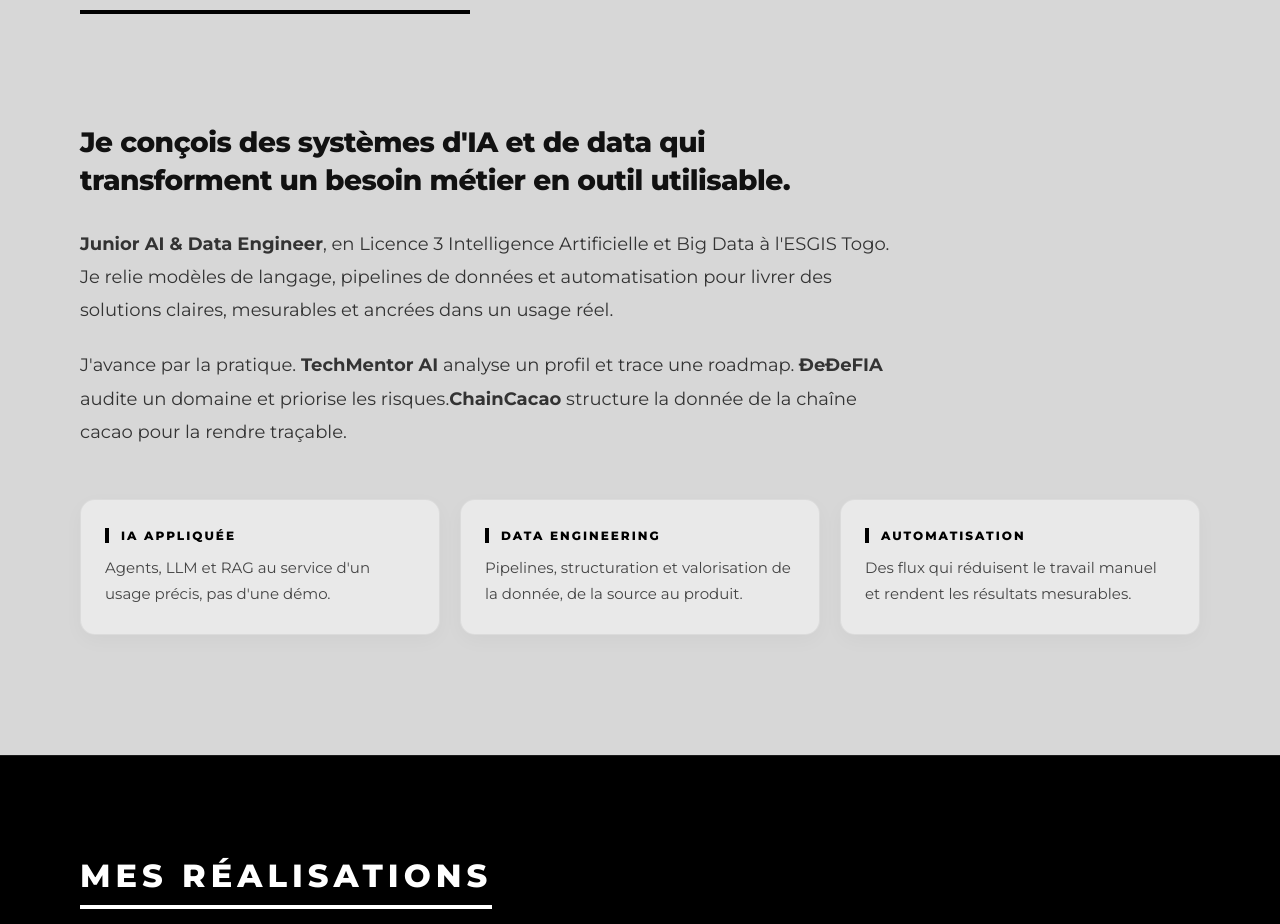
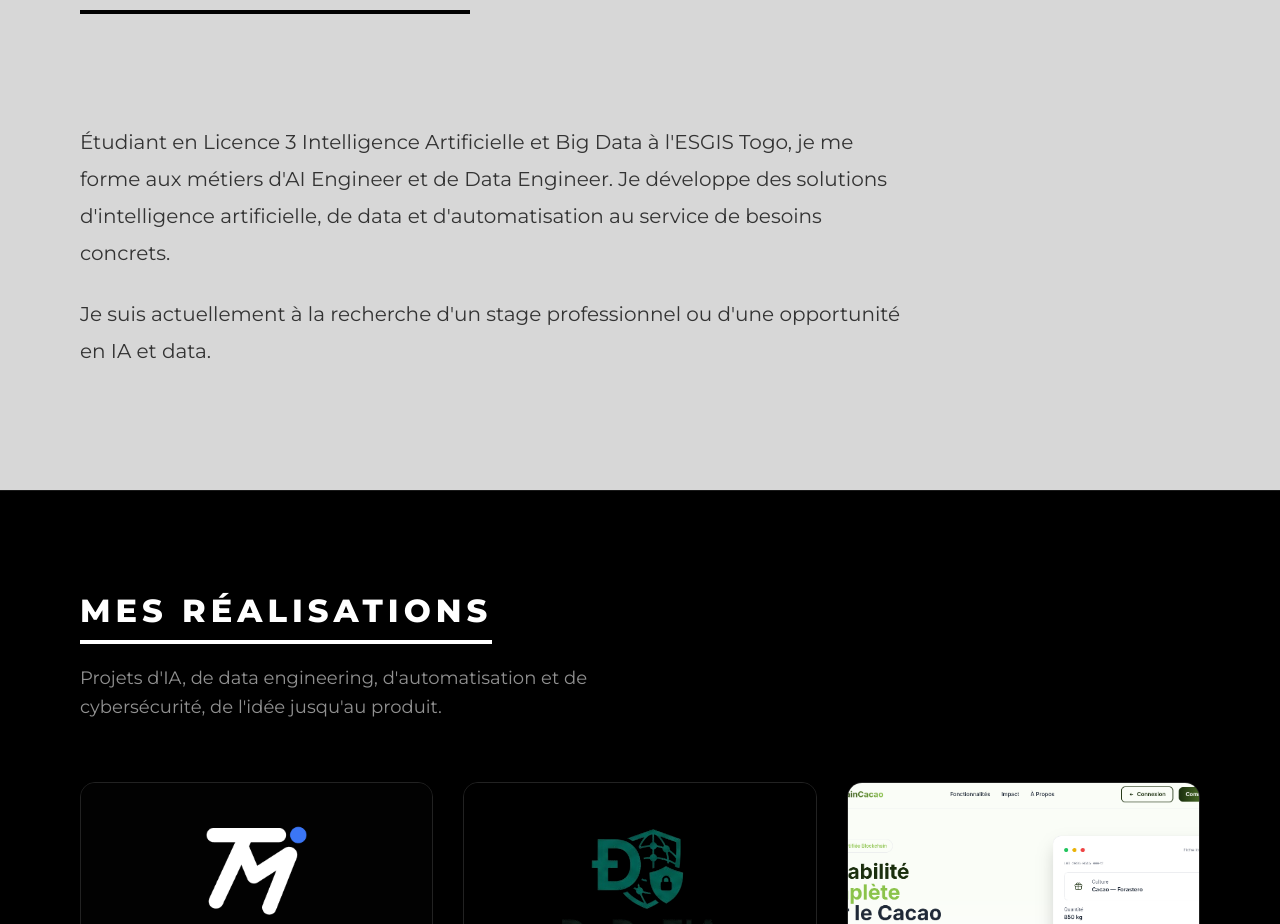
Before and after one commit to TresorAlad/Portfolio, a React (Vite) app: page / in a window 1280 px wide. Shown: the part 960-1884 px from the top of the page. Built offline with nearby package versions, Linux system fonts and the light colour scheme.

Commit message:
Simplifie la section À propos.

```diff
--- a/src/components/About.jsx
+++ b/src/components/About.jsx
@@ -1,19 +1,4 @@
 import { motion } from 'framer-motion';
-
-const highlights = [
-  {
-    label: 'IA appliquée',
-    text: 'Agents, LLM et RAG au service d\'un usage précis, pas d\'une démo.',
-  },
-  {
-    label: 'Data engineering',
-    text: 'Pipelines, structuration et valorisation de la donnée, de la source au produit.',
-  },
-  {
-    label: 'Automatisation',
-    text: 'Des flux qui réduisent le travail manuel et rendent les résultats mesurables.',
-  },
-];
 
 const About = () => {
   return (
@@ -26,97 +11,39 @@
         transition={{ duration: 1, ease: 'easeOut' }}
       >
         <h2 className="section-title">À propos de moi</h2>
-
-        <p style={leadStyle}>
-          Je conçois des systèmes d'IA et de data qui transforment un besoin métier en outil utilisable.
-        </p>
-
         <div className="about-content" style={aboutContentStyle}>
           <p style={paragraphStyle}>
-            <strong>Junior AI & Data Engineer</strong>, en Licence 3 Intelligence Artificielle
-            et Big Data à l'ESGIS Togo. Je relie modèles de langage, pipelines de données et
-            automatisation pour livrer des solutions claires, mesurables et ancrées dans un usage réel.
+            Étudiant en Licence 3 Intelligence Artificielle et Big Data à l'ESGIS Togo,
+            je me forme aux métiers d'AI Engineer et de Data Engineer. Je développe
+            des solutions d'intelligence artificielle, de data et d'automatisation
+            au service de besoins concrets.
           </p>
-          <p style={paragraphStyle}>
-            J'avance par la pratique. <strong>TechMentor AI</strong> analyse un profil et trace une
-            roadmap. <strong>ƉeƉeFIA</strong> audite un domaine et priorise les risques.
-            <strong>ChainCacao</strong> structure la donnée de la chaîne cacao pour la rendre traçable.
+          <p style={lastParagraphStyle}>
+            Je suis actuellement à la recherche d'un stage professionnel ou d'une
+            opportunité en IA et data.
           </p>
-        </div>
-
-        <div style={highlightsStyle}>
-          {highlights.map((item) => (
-            <motion.article
-              key={item.label}
-              style={highlightCardStyle}
-              initial={{ opacity: 0, y: 16 }}
-              whileInView={{ opacity: 1, y: 0 }}
-              viewport={{ once: true }}
-              transition={{ duration: 0.5 }}
-            >
-              <h3 style={highlightLabelStyle}>{item.label}</h3>
-              <p style={highlightTextStyle}>{item.text}</p>
-            </motion.article>
-          ))}
         </div>
       </motion.div>
     </section>
   );
 };
 
-const leadStyle = {
-  fontSize: '28px',
-  lineHeight: '1.35',
-  fontWeight: '800',
-  letterSpacing: '-0.5px',
+const aboutContentStyle = {
   maxWidth: '820px',
   marginTop: '50px',
-  marginBottom: '28px',
-  color: '#111',
-};
-
-const aboutContentStyle = {
-  maxWidth: '820px',
 };
 
 const paragraphStyle = {
-  fontSize: '18px',
+  fontSize: '20px',
   lineHeight: '1.85',
   fontWeight: '400',
   color: '#333',
-  marginBottom: '22px',
+  marginBottom: '24px',
 };
 
-const highlightsStyle = {
-  display: 'grid',
-  gridTemplateColumns: 'repeat(auto-fit, minmax(240px, 1fr))',
-  gap: '20px',
-  marginTop: '50px',
-};
-
-const highlightCardStyle = {
-  backgroundColor: 'rgba(255, 255, 255, 0.45)',
-  border: '1px solid rgba(0, 0, 0, 0.06)',
-  borderRadius: '15px',
-  padding: '28px 24px',
-  boxShadow: '0 6px 20px rgba(0, 0, 0, 0.03)',
-};
-
-const highlightLabelStyle = {
-  fontSize: '12px',
-  fontWeight: '900',
-  letterSpacing: '2px',
-  textTransform: 'uppercase',
-  marginBottom: '12px',
-  borderLeft: '4px solid #000',
-  paddingLeft: '12px',
-};
-
-const highlightTextStyle = {
-  fontSize: '15px',
-  lineHeight: '1.7',
-  color: '#444',
-  margin: 0,
+const lastParagraphStyle = {
+  ...paragraphStyle,
+  marginBottom: 0,
 };
 
 export default About;
```
